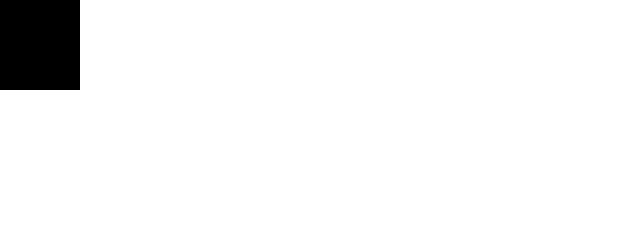
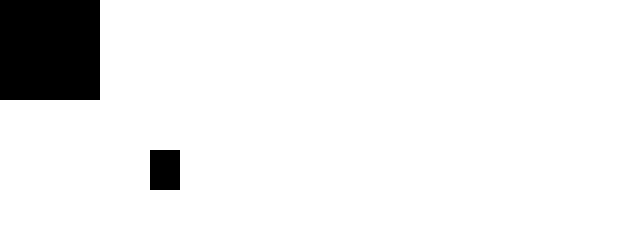
Before and after one commit to Moderrek/Oil-Tycoon, a plain HTML site: page index.html in a window 1280 px wide. Shown: the whole page, without its empty margins (0-640 px from the left). Drawn offline with Linux system fonts and the light colour scheme.

Commit message:
Add game objects and camera controls

```diff
--- /dev/null
+++ b/events.js
@@ -0,0 +1,37 @@
+class EventManager {
+  constructor() {
+    this.eventList = [];
+  }
+
+  on(eventName, callback) {
+    if (!this.eventList[eventName]) {
+      this.eventList[eventName] = [];
+    }
+    this.eventList[eventName].push(callback);
+  }
+
+  emit(eventName, event) {
+    if (!this.eventList[eventName]) {
+      return;
+    }
+    this.eventList[eventName].forEach((callback) => {
+      callback(event);
+    });
+  }
+}
+
+class IEvent {}
+
+class GameEvent extends IEvent {
+  constructor(handler) {
+    super();
+    this.handler = handler;
+  }
+}
+
+class UpdateEvent extends GameEvent {
+  constructor(handler, deltaTime) {
+    super(handler);
+    this.deltaTime = deltaTime;
+  }
+}
--- /dev/null
+++ b/game.js
@@ -0,0 +1,15 @@
+class Game {
+    /**
+     * @type {GameObject[]} gameobjects
+     */
+    gameobjects = [];
+
+    constructor() {
+        this.gameobjects = [];
+    }
+
+    addGameObject(gameobject) {
+        gameobject._init(this);
+        this.gameobjects.push(gameobject);
+    }
+}
--- /dev/null
+++ b/gameobject.js
@@ -0,0 +1,193 @@
+class GameObject {
+  constructor() {
+    this.name = "Unknown";
+    this.components = [];
+    this.handler = null;
+  }
+
+  /**
+   * @returns {boolean} Whether the Game object is handled by the Game handler
+   */
+  isHandled() {
+    return this.handler != null;
+  }
+
+  /**
+   * Gets the Game handler
+   * @returns {Game} The Game handler
+   */
+  getHandler() {
+    return this.handler;
+  }
+
+  /**
+   * @param {Game} handler The Game handler
+   */
+  _init(handler) {
+    // Handle the game object
+    this.handler = handler;
+    // Initialize all components
+    for (let i = 0; i < this.components.length; i++) {
+      this.components[i]._init(this);
+    }
+    // Start all components
+    for (let i = 0; i < this.components.length; i++) {
+      this.components[i].start(handler);
+    }
+  }
+
+  _update() {
+    if (!this.isHandled()) {
+      console.error("Game object not handled");
+      return;
+    }
+    for (let i = 0; i < this.components.length; i++) {
+      this.components[i].update();
+    }
+  }
+
+  _draw() {
+    if (!this.isHandled()) {
+      console.error("Game object not handled");
+      return;
+    }
+    for (let i = 0; i < this.components.length; i++) {
+      this.components[i].draw();
+    }
+  }
+
+  addComponent(component) {
+    component._init(this);
+    this.components.push(component);
+  }
+
+  /**
+   * Gets component of given type.
+   * @param {Component} type The type of the component
+   * @returns The component of the given type, or null if not found
+   */
+  getComponent(type) {
+    for (let i = 0; i < this.components.length; i++) {
+      if (this.components[i] instanceof type) {
+        return this.components[i];
+      }
+    }
+    return null;
+  }
+
+  removeComponent(type) {
+    for (let i = 0; i < this.components.length; i++) {
+      if (this.components[i] instanceof type) {
+        this.components.splice(i, 1);
+        return;
+      }
+    }
+  }
+
+  /**
+   * @returns {Transform} The Transform component
+   */
+  getTransform() {
+    const found = this.getComponent(Transform);
+    if (!found) {
+      throw new Error("Transform component not found");
+    }
+    return found;
+  }
+}
+
+class Component {
+  _init(gameObject) {
+    this.gameObject = gameObject;
+  }
+
+  /**
+   * Invoked when the component is added to a GameObject
+   * @param {Game} handler The Game handler
+   */
+  start(handler) {}
+  /**
+   * Invoked every frame
+    * @param {UpdateEvent} event The update event
+   */
+  update(event) {}
+  /**
+   * Invoked every frame and sometimes for example when the window resizes
+   * @param {GameEvent} event The draw event
+   */
+  draw(event) {}
+}
+
+class Transform extends Component {
+  constructor() {
+    super();
+    this.position = new Vec2(0, 0);
+  }
+
+  /**
+   * @param {Vec2} position The position
+   */
+  setPosition(position) {
+    this.position = position;
+  }
+
+  /**
+   * @param {Vec2} position The position
+   */
+  move(position) {
+    this.position = this.position.add(position);
+  }
+}
+
+class SpriteRenderer extends Component {
+  constructor(sprite) {
+    super();
+    this.sprite = sprite;
+  }
+
+  draw() {
+    this.gameObject.handler.drawSprite(this.sprite, this.gameObject.getTransform().position);
+  }
+}
+
+class ShapeRenderer extends Component {
+  constructor(size) {
+    super();
+    this.size = size;
+  }
+
+  draw() {
+    drawRect(this.gameObject.getTransform().position, this.size);
+  }
+}
+
+const CreateGameObject = () => {
+  const go = new GameObject();
+  go.addComponent(new Transform());
+  return go;
+}
+
+/**
+ * @param {Vec2} pos
+ * @param {Vec2} size
+ * @returns {GameObject}
+ */
+const CreateSprite = (pos, size) => {
+  const go = CreateGameObject();
+  // Set the position of the game object
+  go.getTransform().setPosition(pos);
+  // Add the sprite renderer component
+  go.addComponent(new ShapeRenderer(size));
+  return go;
+}
+
+const Instiantiate = (gameObject) => {
+  game.addGameObject(gameObject);
+  return gameObject;
+}
+
+const InstiantiateGameObject = () => {
+  const go = CreateGameObject();
+  Instiantiate(go);
+  return go;
+}
--- a/index.html
+++ b/index.html
@@ -9,6 +9,9 @@
 <body>
     <canvas id="game-canvas">Your browser doesn't support canvas</canvas>
 
+    <script src="game.js"></script>
+    <script src="events.js"></script>
+    <script src="gameobject.js"></script>
     <script src="vector.js"></script>
     <script src="main.js"></script>
     <script src="render.js"></script>
--- a/main.js
+++ b/main.js
@@ -6,18 +6,35 @@ let canvas = null;
  * @type {CanvasRenderingContext2D}
  */
 let ctx = null;
-let cameraPos = v`20 10`;
-let scaleGrid = 10;
+let cameraPos = v`0 0`;
+let gridSize = 10;
+let zoom = 1;
+/**
+ * @type {Game}
+ */
+let game = null;
 
 const render = () => {
   if (!ctx) return;
   ctx.clearRect(0, 0, canvas.width, canvas.height);
   ctx.fillStyle = "black";
-  drawRect(v`0 0`, v`100 100`);
+  drawRect(v`0 0`, v`10 10`);
+
+  ctx.fillStyle = "red";
+  drawRect(v`0 0`, v`1 1`);
+
+  ctx.fillStyle = "blue";
+  drawRect(v`10 10`, v`10 10`);
+
 };
 
 const gameLoop = () => {
-  render();
+  // render();
+  ctx.clearRect(0, 0, canvas.width, canvas.height);
+
+  game.gameobjects.forEach((go) => go._update());
+  game.gameobjects.forEach((go) => go._draw());
+
   window.requestAnimationFrame(gameLoop);
 }
 
@@ -25,6 +42,8 @@ const start = () => {
   canvas = document.getElementById("game-canvas");
   resizeCanvas();
   ctx = canvas.getContext("2d");
+  game = new Game();
+  // cameraPos = new Vec2(canvas.width / 2, canvas.height / 2);
 
   let anchor = null;
   let lastMove = null;
@@ -32,22 +51,33 @@ const start = () => {
     if (anchor) return;
     anchor = new Vec2(e.offsetX, e.offsetY);
     lastMove = anchor;
-    console.log("down", anchor);
    });
   canvas.addEventListener("mousemove", (e) => {
     if (!anchor) return;
     const currentPos = new Vec2(e.offsetX, e.offsetY);
-    const delta = currentPos.subtract(lastMove);
-    console.log("move", delta);
+    const delta = currentPos.subtract(lastMove).divide(zoom).divide(10);
+
     cameraPos = cameraPos.subtract(delta);
     lastMove = currentPos;
-    // render();
   });
 
   canvas.addEventListener("mouseup", (e) => {
     if (!anchor) return;
     anchor = null;
   });
+
+  canvas.addEventListener("wheel", (e) => {
+    const delta = e.deltaY;
+    if (delta > 0) zoom -= 0.1;
+    else zoom += 0.1;
+
+    // cameraPos = cameraPos.add(new Vec2(e.offsetX, e.offsetY).divide(2 * gridSize));
+  });
+
+  Instiantiate(CreateSprite(v`0 0`, v`10 10`));
+  Instiantiate(CreateSprite(v`15 15`, v`3 4`));
+
+  alert("Click and drag to move the camera\nScroll to zoom in/out")
 
   window.requestAnimationFrame(gameLoop);
 };
@@ -73,8 +103,7 @@ document.addEventListener("keydown", (e) => {
   render();
 });
 document.addEventListener("mousemove", (e) => {
-  const x = Math.floor(e.offsetX / scaleGrid) * scaleGrid;
-  const y = Math.floor(e.offsetY / scaleGrid) * scaleGrid;
-  console.log(x, y);
-  drawRect(new Vec2(x, y), new Vec2(scaleGrid, scaleGrid));
+  const x = Math.floor(e.offsetX / zoom) * zoom;
+  const y = Math.floor(e.offsetY / zoom) * zoom;
+  drawRect(new Vec2(x, y), new Vec2(zoom, zoom));
 });
--- a/render.js
+++ b/render.js
@@ -1,8 +1,10 @@
 /**
  *
- * @param {Vec2} start The start position of the rectangle
- * @param {Vec2} size
+ * @param {Vec2} worldPos The start position of the rectangle
+ * @param {Vec2} worldSize
  */
-const drawRect = (start, size) => {
-    ctx.fillRect(start.x - cameraPos.x, start.y - cameraPos.y, size.x, size.y);
+const drawRect = (worldPos, worldSize) => {
+    const pos = worldToScreen(worldPos);
+    const size = sizeToScreen(worldSize);
+    ctx.fillRect(pos.x, pos.y, size.x, size.y);
 }
--- a/vector.js
+++ b/vector.js
@@ -3,9 +3,31 @@ class Vec2 {
     this.x = x;
     this.y = y;
   }
+
+  static get center() {
+    return new Vec2(canvas.width / 2, canvas.height / 2);
+  }
+
   subtract(other) {
     return new Vec2(this.x - other.x, this.y - other.y);
   }
+  add(other) {
+    return new Vec2(this.x + other.x, this.y + other.y);
+  }
+  multiply(scalar) {
+    return new Vec2(this.x * scalar, this.y * scalar);
+  }
+  divide(scalar) {
+    return new Vec2(this.x / scalar, this.y / scalar);
+  }
+}
+
+const worldToScreen = (worldPos) => {
+  return worldPos.subtract(cameraPos).multiply(gridSize).multiply(zoom);
+}
+
+const sizeToScreen = (worldSize) => {
+  return worldSize.multiply(gridSize).multiply(zoom);
 }
 
 function v(params) {
```
